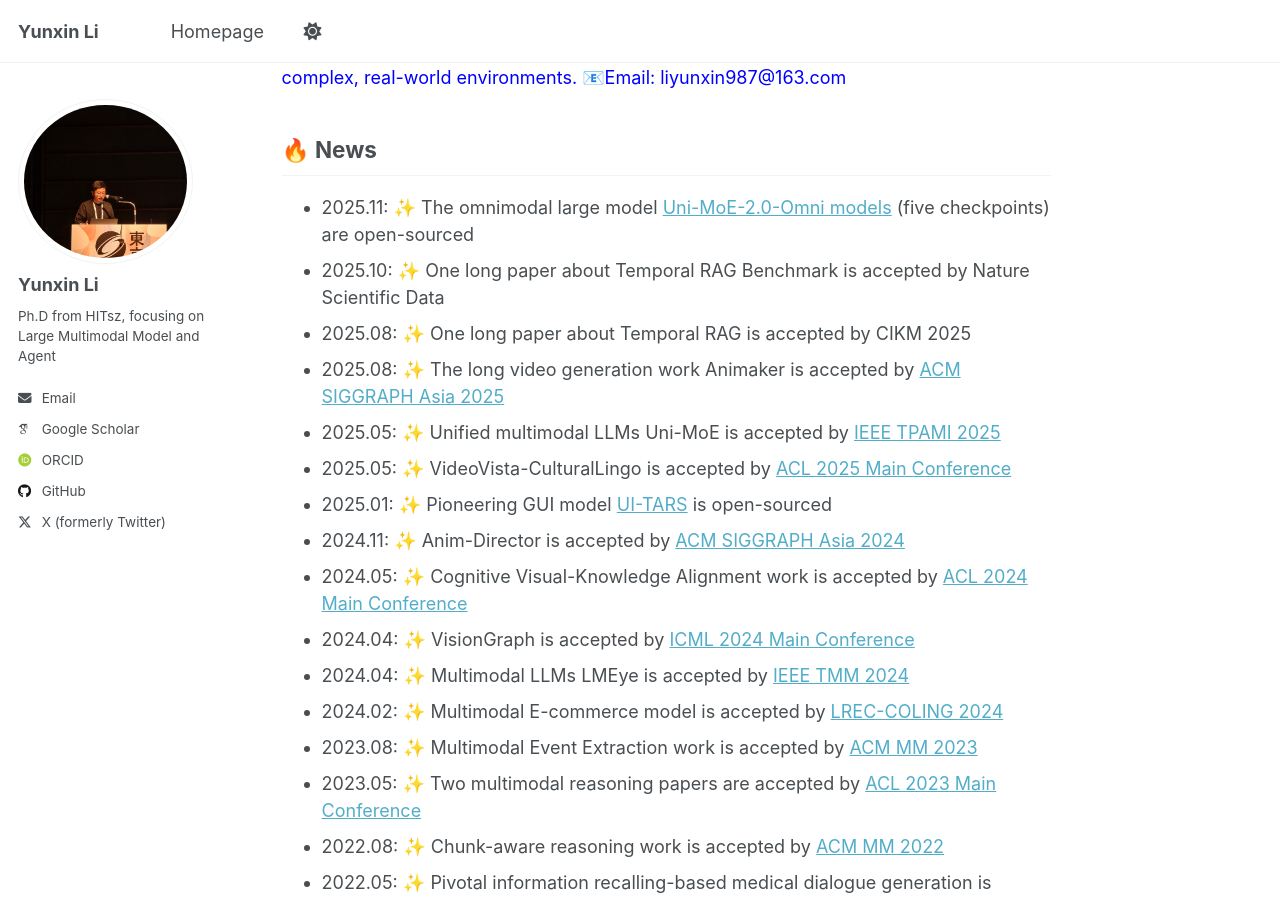
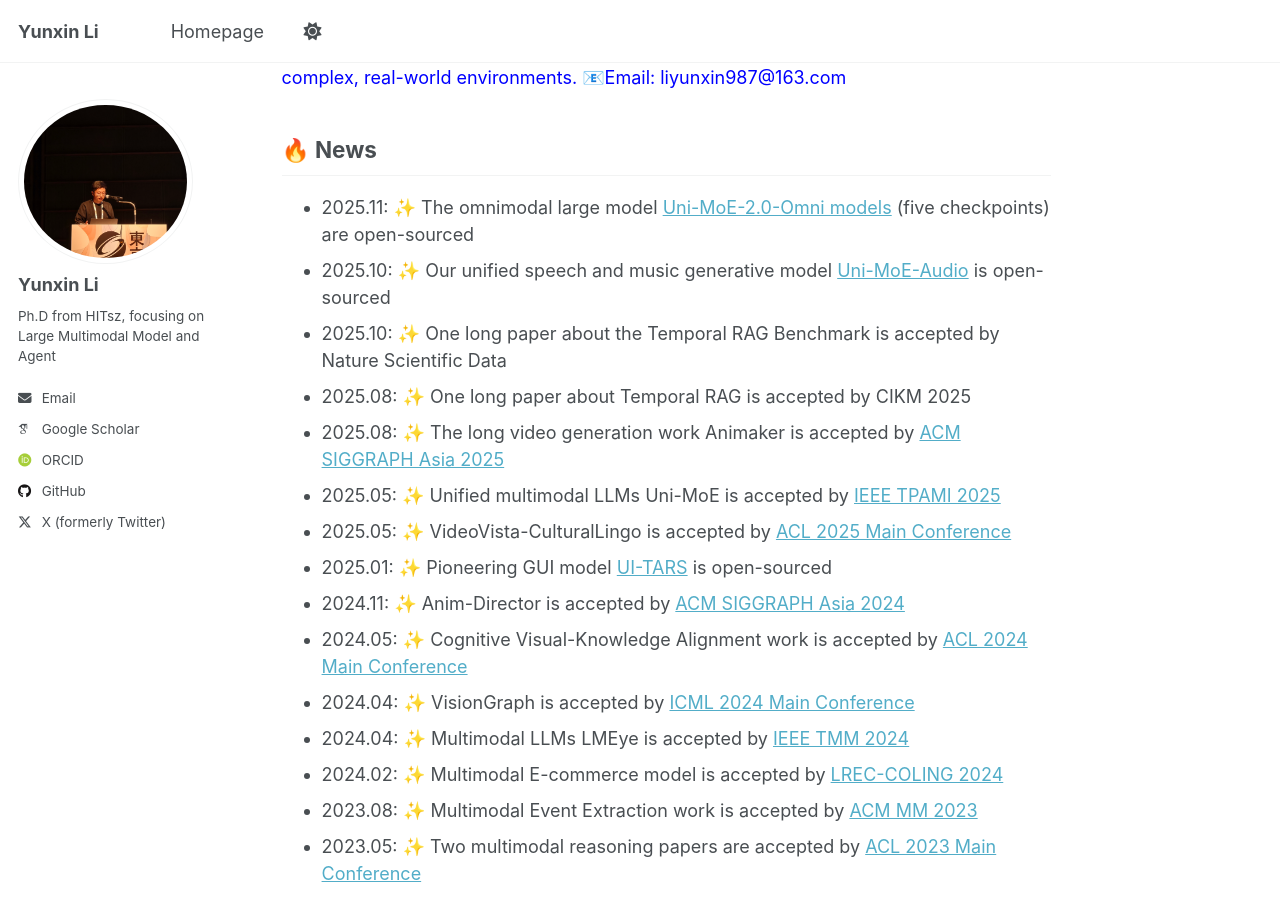
Before and after one commit to YunxinLi/yunxinli.github.io, a Jekyll site: the page built from _pages/about.md, in a window 1280 px wide and 900 px high, scrolled down 641 px. Built offline with Jekyll 4.4.1, drawn with Linux system fonts in a browser that asks for light colours; some web fonts are replaced; a script that is not in the unit is left out.

Commit message:
Update about.md

```diff
--- a/_pages/about.md
+++ b/_pages/about.md
@@ -22,7 +22,8 @@
 
 ## 🔥 News
 - 2025.11: ✨ The omnimodal large model [Uni-MoE-2.0-Omni models](https://arxiv.org/abs/2511.12609) (five checkpoints) are open-sourced
-- 2025.10: ✨ One long paper about Temporal RAG Benchmark is accepted by Nature Scientific Data
+- 2025.10: ✨ Our unified speech and music generative model [Uni-MoE-Audio](https://arxiv.org/abs/2510.13344) is open-sourced
+- 2025.10: ✨ One long paper about the Temporal RAG Benchmark is accepted by Nature Scientific Data
 - 2025.08: ✨ One long paper about Temporal RAG is accepted by CIKM 2025
 - 2025.08: ✨ The long video generation work Animaker is accepted by [ACM SIGGRAPH Asia 2025](https://animaker-dev.github.io/)
 - 2025.05: ✨ Unified multimodal LLMs Uni-MoE is accepted by [IEEE TPAMI 2025](https://ieeexplore.ieee.org/document/10887014)
```
